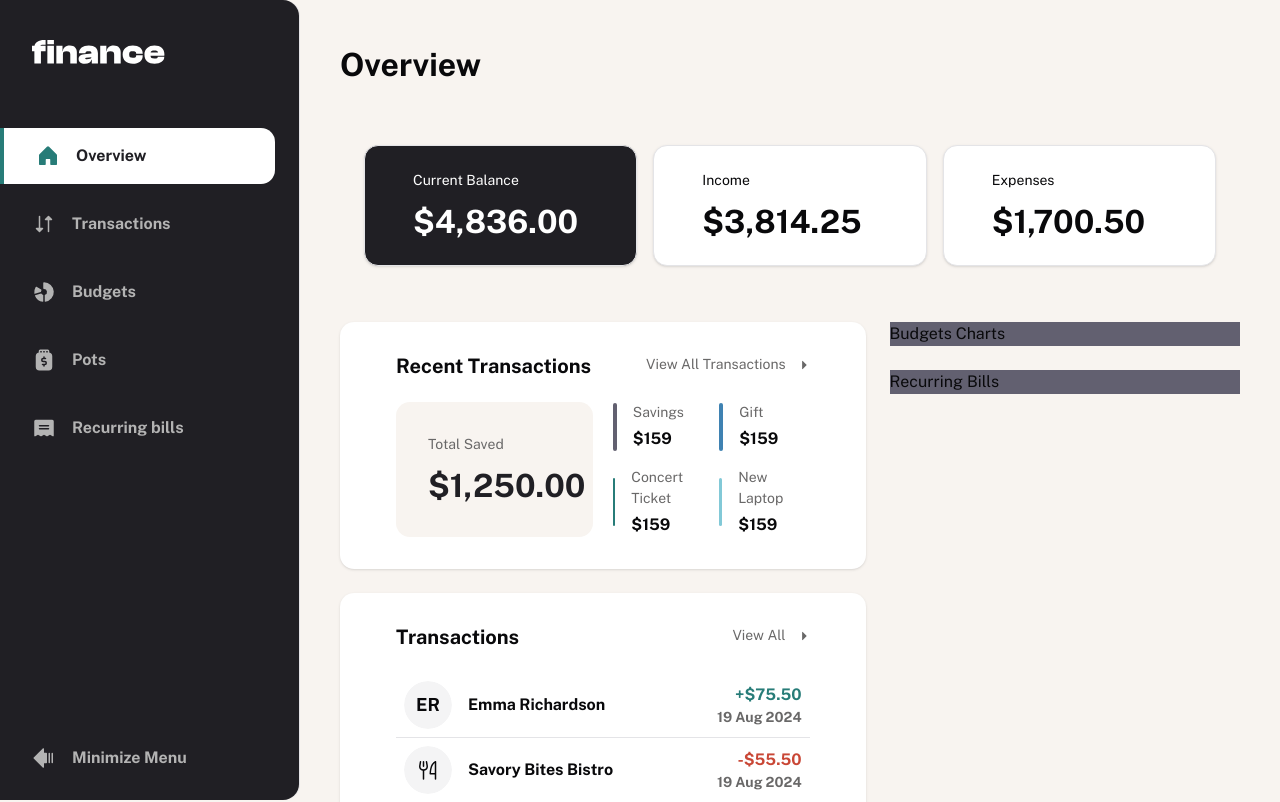
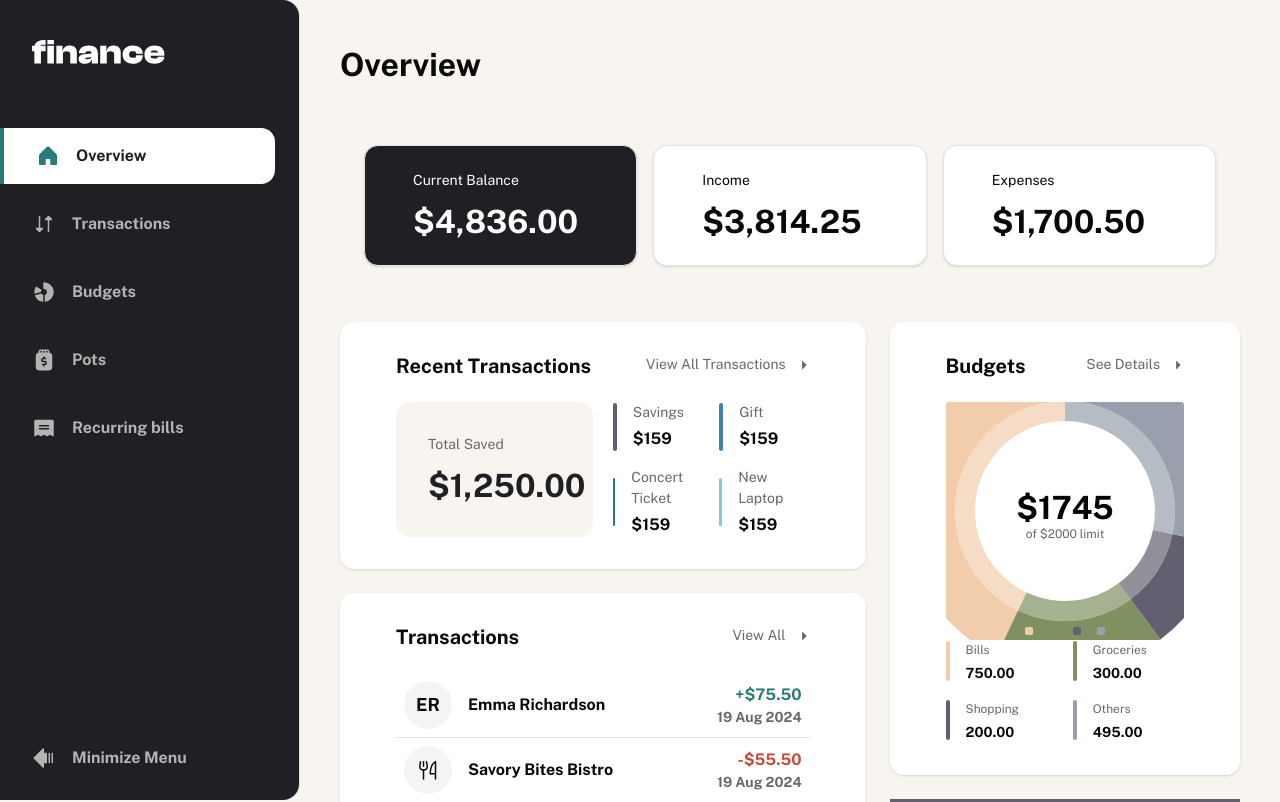
Before and after one commit to Aldi-H/personal-finance, a Next.js app: page /overview in a window 1280 px wide. Shown: the top 802 px of the page. Built offline with nearby package versions, Linux system fonts and the light colour scheme.

Commit message:
feat: add PfBudgetsCard component with budget data visualization

```diff
--- a/src/app/(dashboard)/overview/page.tsx
+++ b/src/app/(dashboard)/overview/page.tsx
@@ -1,3 +1,4 @@
+import PfBudgetsCard from "@/components/pf-components/pf-cards/pf-budgets-card/pf-budgets-card";
 import PfPotsCard from "@/components/pf-components/pf-cards/pf-pots-card/pf-pots-card";
 import PfSectionCard from "@/components/pf-components/pf-cards/pf-section-card/pf-section-card";
 import PfTransactionsCard from "@/components/pf-components/pf-cards/pf-transactions-card/pf-transactions-card";
@@ -86,7 +87,7 @@ const PageOverview = () => {
                   <div className="bg-navy-grey">Transaction1</div>
                 </div>
                 <div className="flex flex-col gap-6">
-                  <div className="bg-navy-grey">Budgets Charts</div>
+                  <PfBudgetsCard />
                   <div className="bg-navy-grey">Recurring Bills</div>
                 </div>
               </div>
--- /dev/null
+++ b/src/components/pf-components/pf-cards/pf-budgets-card/pf-budgets-card.tsx
@@ -0,0 +1,32 @@
+"use client";
+
+import { CaretRightIcon } from "@phosphor-icons/react";
+
+import PfBudgetsChartPie from "../../pf-charts/pf-budgets-chart.ts/pf-budgets-chart-pie";
+import { budgets } from "../../pf-charts/pf-budgets-chart.ts/pf-budgets-datas";
+import PfCard from "../pf-card";
+import PfCardAction from "../pf-card-action.";
+
+const PfBudgetsCard = () => {
+  return (
+    <PfCard
+      pfCardTitle="Budgets"
+      pfCardAction={
+        <PfCardAction pfActionText="See Details" icon={CaretRightIcon} />
+      }
+    >
+      <PfBudgetsChartPie
+        total={budgets().total}
+        limit={2000}
+        chartData={budgets().chartData}
+        chartConfig={budgets().chartConfig}
+        processedData={budgets().processedData.map((item) => ({
+          ...item,
+          id: String(item.id),
+        }))}
+      />
+    </PfCard>
+  );
+};
+
+export default PfBudgetsCard;
--- /dev/null
+++ b/src/components/pf-components/pf-charts/pf-budgets-chart.ts/pf-budgets-chart-pie.tsx
@@ -0,0 +1,172 @@
+import { Label, Pie, PieChart } from "recharts";
+
+import {
+  ChartContainer,
+  ChartLegend,
+  ChartLegendContent,
+  ChartTooltip,
+  ChartTooltipContent,
+} from "@/components/ui/chart";
+
+interface BudgetItem {
+  id: string;
+  name: string;
+  value: number;
+  color: string;
+}
+
+interface ChartDataItem {
+  category: string;
+  amount: number;
+  fill: string;
+}
+
+interface PfBudgetsChartPieProps {
+  chartData: ChartDataItem[];
+  chartConfig: Record<string, { label: string; color: string }>;
+  processedData: BudgetItem[];
+  total: number;
+  limit: number;
+  innerRadius?: number;
+  outerRadius?: number;
+  secondaryInnerRadius?: number;
+  secondaryOuterRadius?: number;
+  maxHeight?: string;
+  showLegend?: boolean;
+  showTooltip?: boolean;
+  showCenterLabel?: boolean;
+  centerLabelFormatter?: (
+    // eslint-disable-next-line no-unused-vars
+    total: number,
+    // eslint-disable-next-line no-unused-vars
+    limit: number,
+  ) => {
+    main: string;
+    secondary: string;
+  };
+}
+
+const defaultFormatter = (total: number, limit: number) => ({
+  main: `$${total}`,
+  secondary: `of $${limit} limit`,
+});
+
+const PfBudgetsChartPie = ({
+  chartData,
+  chartConfig,
+  processedData,
+  total,
+  limit,
+  innerRadius = 110,
+  outerRadius = 160,
+  secondaryInnerRadius = 90,
+  secondaryOuterRadius = 110,
+  maxHeight = "400px",
+  showLegend = true,
+  showTooltip = true,
+  showCenterLabel = true,
+  centerLabelFormatter,
+}: PfBudgetsChartPieProps) => {
+  const labelFormatter = centerLabelFormatter || defaultFormatter;
+  const label = labelFormatter(total, limit);
+
+  return (
+    <div>
+      <div>
+        <ChartContainer
+          className={`max-h-[${maxHeight}] aspect-square items-center justify-center`}
+          config={chartConfig}
+        >
+          <PieChart>
+            {showTooltip && (
+              <ChartTooltip content={<ChartTooltipContent hideLabel />} />
+            )}
+            {showLegend && <ChartLegend content={<ChartLegendContent />} />}
+
+            {/* Outer Pie Chart */}
+            <Pie
+              key="outer-pie"
+              data={chartData}
+              dataKey="amount"
+              nameKey="category"
+              innerRadius={innerRadius}
+              outerRadius={outerRadius}
+              startAngle={90}
+              endAngle={450}
+              stroke="none"
+            />
+
+            {/* Inner Pie Chart for center hole effect */}
+            <Pie
+              key="inner-pie"
+              data={chartData}
+              dataKey="amount"
+              nameKey="category"
+              innerRadius={secondaryInnerRadius}
+              outerRadius={secondaryOuterRadius}
+              startAngle={90}
+              endAngle={450}
+              stroke="none"
+              fillOpacity={0.7}
+              legendType="none"
+            >
+              {showCenterLabel && (
+                <Label
+                  // eslint-disable-next-line consistent-return
+                  content={({ viewBox }) => {
+                    if (viewBox && "cx" in viewBox && "cy" in viewBox) {
+                      return (
+                        <text
+                          x={viewBox.cx}
+                          y={viewBox.cy}
+                          textAnchor="middle"
+                          dominantBaseline="middle"
+                          className="flex flex-col gap-y-2"
+                        >
+                          <tspan
+                            className="text-preset-1"
+                            x={viewBox.cx}
+                            y={viewBox.cy}
+                          >
+                            {/* ${budgets().total} */}
+                            {label.main}
+                          </tspan>
+                          <tspan
+                            className="text-preset-5 fill-dim-grey"
+                            x={viewBox.cx}
+                            y={(viewBox.cy || 0) + 24}
+                          >
+                            {label.secondary}
+                          </tspan>
+                        </text>
+                      );
+                    }
+                  }}
+                />
+              )}
+            </Pie>
+          </PieChart>
+        </ChartContainer>
+      </div>
+      <div className="grid grid-cols-2 gap-4">
+        {processedData.map((item) => (
+          <div key={item.id} className="flex items-start gap-4">
+            <div
+              style={{ backgroundColor: item.color }}
+              className=" h-10 w-1 shrink-0 rounded-full"
+            />
+
+            <div className="flex flex-col gap-1">
+              <span className="text-preset-5 text-dim-grey">{item.name}</span>
+              <span className="text-preset-4-bold">
+                {item.value.toFixed(2)}
+              </span>
+            </div>
+          </div>
+        ))}
+      </div>
+    </div>
+  );
+};
+
+export default PfBudgetsChartPie;
--- /dev/null
+++ b/src/components/pf-components/pf-charts/pf-budgets-chart.ts/pf-budgets-datas.ts
@@ -0,0 +1,53 @@
+export const budgetDatas = [
+  { id: 1, name: "Entertainment", value: 50, color: "#277C78" },
+  { id: 2, name: "Bills", value: 750, color: "#F2CDAC" },
+  { id: 3, name: "Dining Out", value: 75, color: "#82C9D7" },
+  { id: 4, name: "Personal Care", value: 100, color: "#597C7C" },
+  { id: 5, name: "Groceries", value: 300, color: "#7F9161" },
+  { id: 6, name: "Transportation", value: 150, color: "#826CB0" },
+  { id: 7, name: "Shopping", value: 200, color: "#626070" },
+  { id: 8, name: "Healthcare", value: 120, color: "#BE6C49" },
+];
+
+export const budgets = () => {
+  const sortedData = [...budgetDatas].sort((a, b) => b.value - a.value);
+
+  const topCategories = sortedData.slice(0, 3);
+  const otherCategories = sortedData.slice(3);
+
+  const otherTotal = otherCategories.reduce(
+    (total, category) => total + category.value,
+    0,
+  );
+
+  const processedData =
+    otherTotal > 0
+      ? [
+          ...topCategories,
+          { id: 0, name: "Others", value: otherTotal, color: "#97A0AC" },
+        ]
+      : topCategories;
+
+  const chartConfig: Record<string, { label: string; color: string }> = {};
+
+  for (const item of processedData) {
+    const key = item.name.toLowerCase().replaceAll(/\s+/g, "_");
+
+    chartConfig[key] = {
+      label: item.name,
+      color: item.color,
+    };
+  }
+
+  const chartData = processedData.map((item) => ({
+    id: item.id,
+    category: item.name,
+    amount: item.value,
+    fill: item.color,
+  }));
+
+  const total = processedData.reduce((sum, item) => sum + item.value, 0);
+  const limit = budgetDatas.reduce((sum, item) => sum + item.value, 0);
+
+  return { chartData, chartConfig, total, limit, processedData };
+};
```
